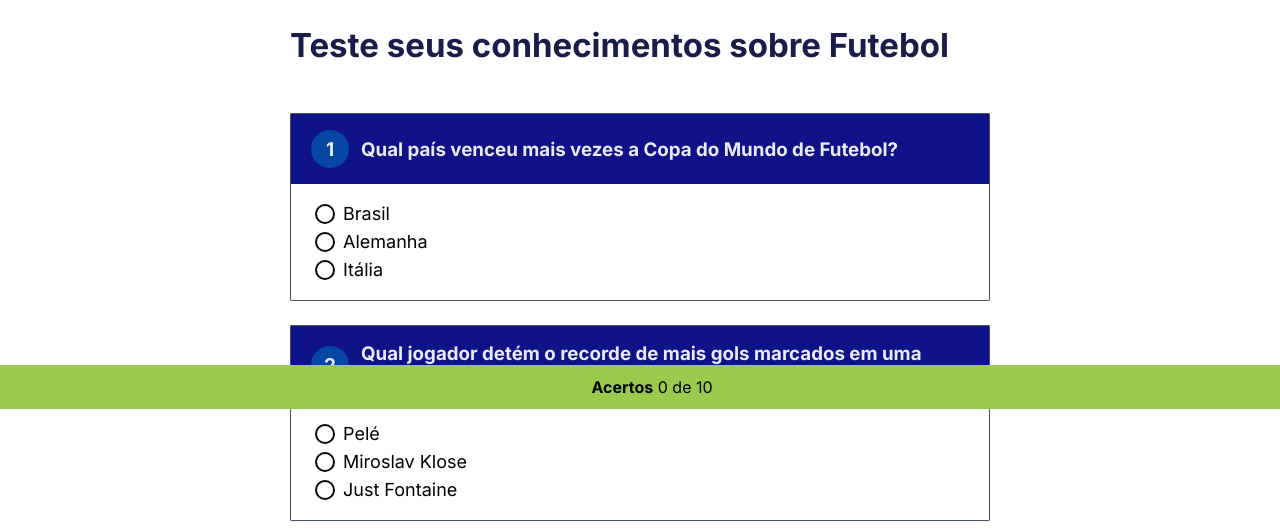
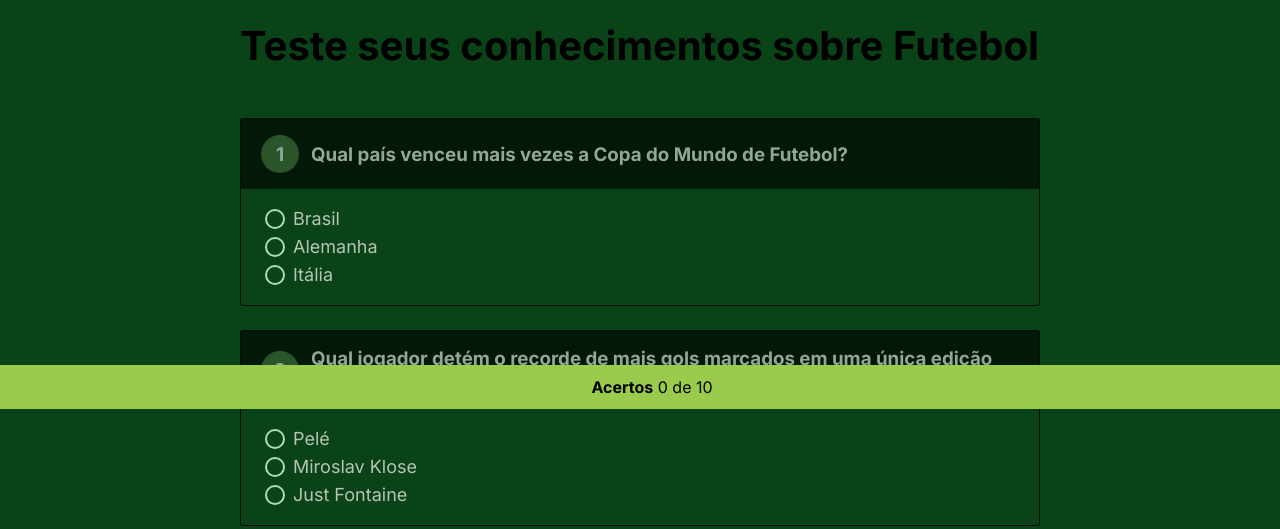
Before and after one commit to gabicabeza/nlw-experts, a plain HTML site: page index.html in a window 1280 px wide. Shown: the part 391-920 px from the top of the page. Drawn offline with Linux system fonts and the light colour scheme.

Commit message:
Perguntas sobre Futebol 1

```diff
--- a/index.html
+++ b/index.html
@@ -9,7 +9,7 @@
 <body>
   <main>
     <header>
-      <img src="https://encrypted-tbn0.gstatic.com/images?q=tbn:ANd9GcQQisES-Ix4fQZcUJb5QRNpPtqwy5cwGWjDByoqjIDY13fpU4aIprymcPzIyVRhIRKCE1M&usqp=CAU" alt="Loucos por Futebol">
+      <img src="https://wearejoga.com/blog/wp-content/uploads/2019/06/truques-para-melhorar-seu-futebol-e1561060104716.jpg" alt="Loucos por Futebol">
     <h1>Teste seus conhecimentos sobre Futebol</h1>
     </header>
 
--- a/style.css
+++ b/style.css
@@ -13,12 +13,12 @@
 }
 
 body {
-  background-color: #ffffff;
+  background-color: #0b4319;
 }
 
 main {
-  padding: 24px;
-  max-width: 700px;
+  padding: 14px;
+  max-width: 800px;
   margin:0 auto 64px;
   }
 
@@ -29,9 +29,9 @@ header {
 }
 
 header h1 {
-  margin-top: 24px;
-  font-size: 33px;
-  color: #181d49;
+  margin-top: 30px;
+  font-size: 40px;
+  color: #000000;
 }
 
 #quiz {
@@ -40,8 +40,8 @@ header h1 {
 
 .quiz-item {
   margin-top: 24px;
-  border: 1px solid #475569;
-  border-radius: 1px;
+  border: 1px solid #010e05;
+  border-radius: 2px;
 
   overflow: hidden;
 }
@@ -50,7 +50,7 @@ header h1 {
   counter-increment: quiz-item;
   content: counter(quiz-item);
 
-  background-color: #0547a3;
+  background-color: #2a542a;
   width: 38px;
   height: 38px;
   font-size: 19px;
@@ -64,13 +64,13 @@ header h1 {
 
 .quiz-item h3 {
   padding: 16px 20px;
-  color: #e9ebf2;
+  color: #91a798;
 
   display: flex;
   align-items: center;
   gap: 12px;
 
-  background-color: #0f1387;
+  background-color: #021808;
 }
 
 .quiz-item dl {
@@ -89,12 +89,12 @@ header h1 {
   align-items: center;
   gap: 8px;
 
-    color:#020101;
+    color:#b6c4b4;
 }
 
 input {
   all: unset;
-  border: 2px solid #070809;
+  border: 2px solid #afddaf;
   width: 16px;
   height: 16px;
 
```
